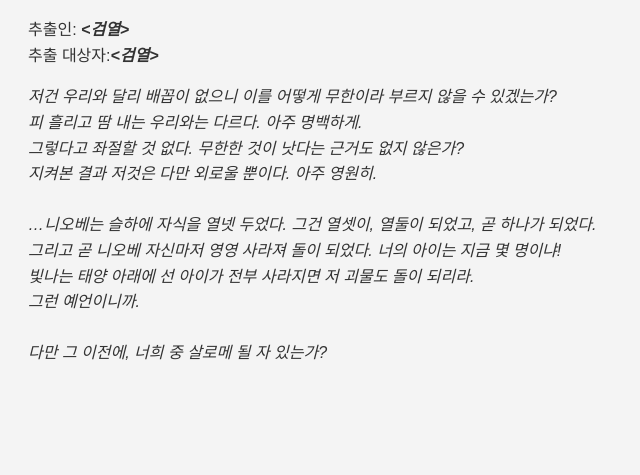
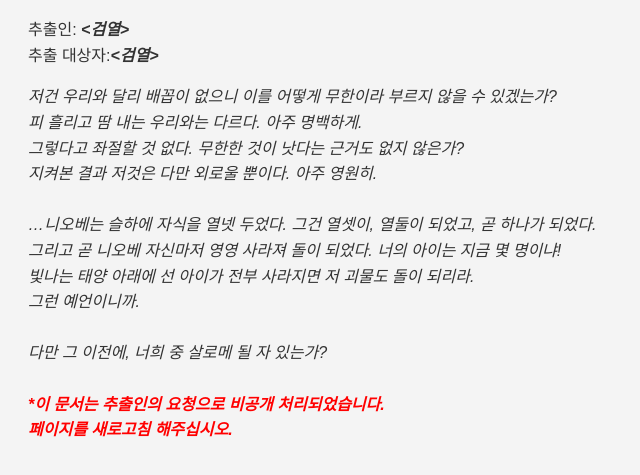
Before and after one commit to mightyKangminS2/ISCE-M.E.D.-DB, a plain HTML site: page niobe.html in a window 1280 px wide. Shown: the part 89-564 px from the top of the page, without its empty margins (0-640 px from the left). Drawn offline with Linux system fonts and the light colour scheme.

Commit message:
Update niobe.html

```diff
--- a/niobe.html
+++ b/niobe.html
@@ -44,6 +44,9 @@
 빛나는 태양 아래에 선 아이가 전부 사라지면 저 괴물도 돌이 되리라.<br>
 그런 예언이니까.<br><br>
 
-다만 그 이전에, 너희 중 살로메 될 자 있는가?
+다만 그 이전에, 너희 중 살로메 될 자 있는가?<br><br>
 </span>
+
+    <span class="italic"><span class="highlight">*이 문서는 추출인의 요청으로 비공개 처리되었습니다.</span></span><br>
+    <span class="italic"><span class="highlight">페이지를 새로고침 해주십시오.</span></span>
 </body>
```
